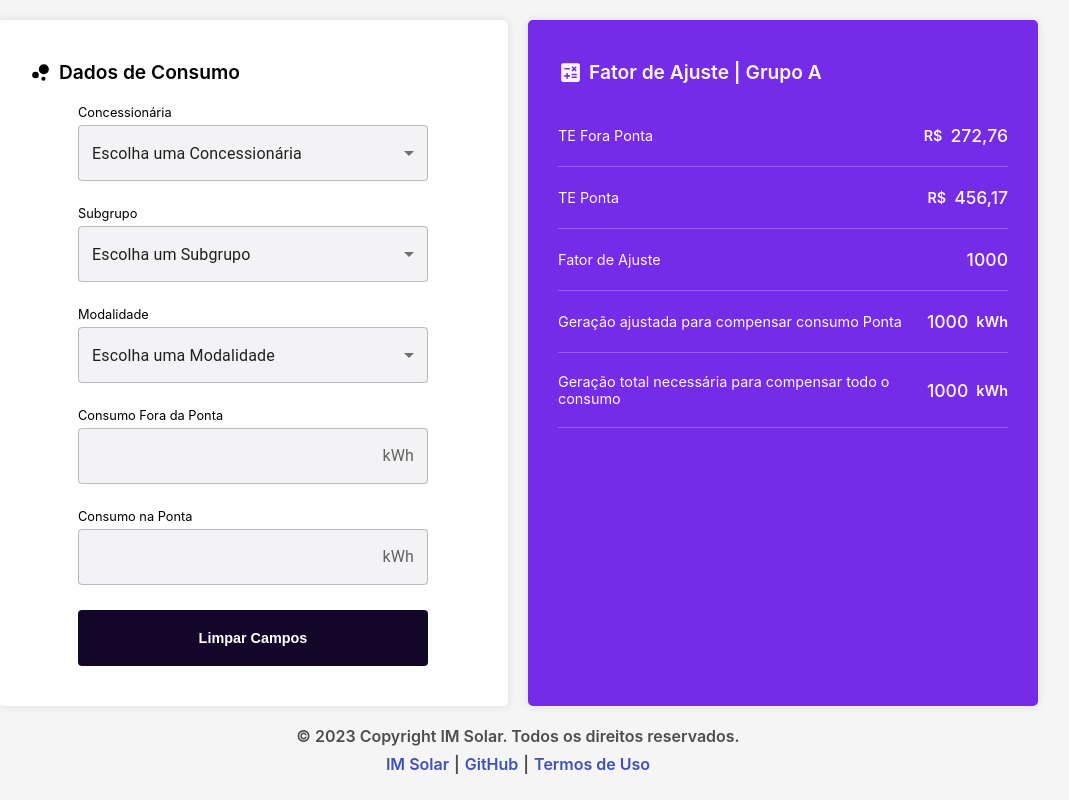
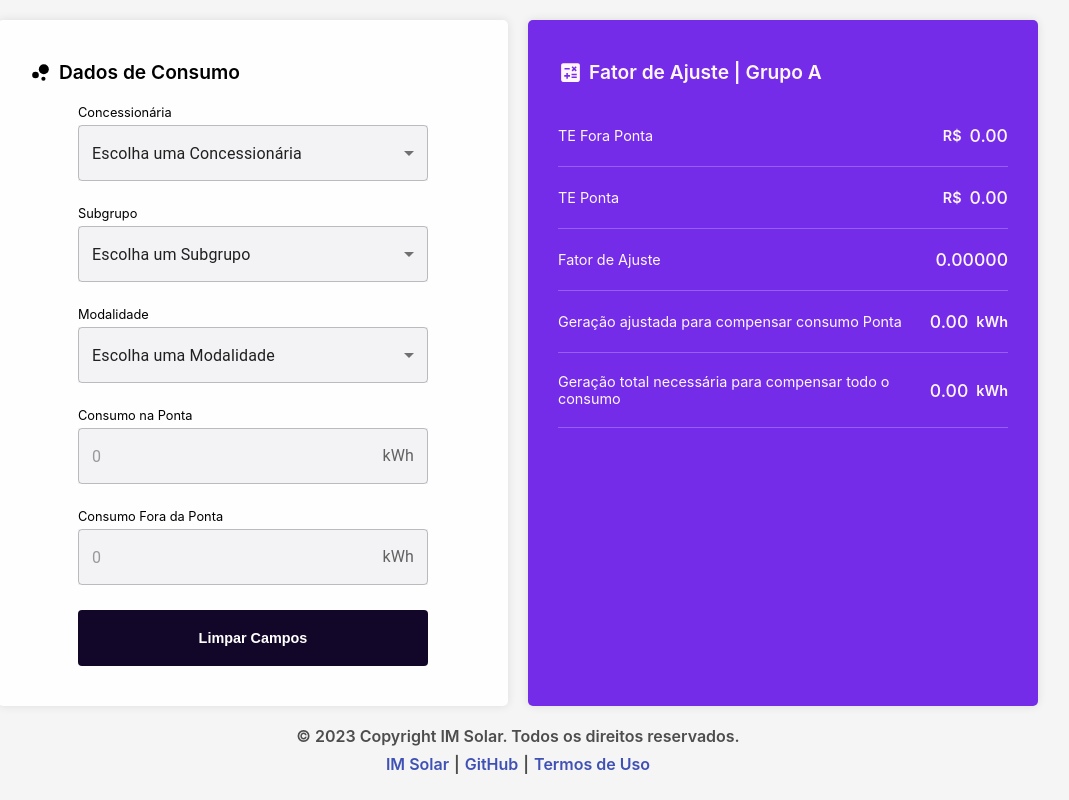
Before and after one commit to izaiasmachado/tarifas.imsolar.com.br, a React (Create React App) app: page /#/fator-ajuste-grupo-a in a window 1280 px wide. Shown: the whole page, without its empty margins (122-1191 px from the left). Built offline with nearby package versions, Linux system fonts and the light colour scheme.

Commit message:
feat: output values

```diff
--- a/src/pages/FatorAjusteGrupoA/FatorAjusteGrupoA.js
+++ b/src/pages/FatorAjusteGrupoA/FatorAjusteGrupoA.js
@@ -1,4 +1,4 @@
-import React from "react";
+import React, { useState } from "react";
 import "./styles.css";
 
 import { MenuItem } from "@material-ui/core";
@@ -34,37 +34,51 @@ const outputFields = [
   {
     key: "totalTEForaPonta",
     name: "TE Fora Ponta",
-    default: "0",
-    unit: "R$",
-    format: (value) => value.toFixed(2).toLocaleString("pt-BR"),
+    default: 0,
+    unit: {
+      name: "R$",
+      position: "left",
+    },
+    format: (value) => Number(value).toFixed(2).toLocaleString("pt-BR"),
   },
   {
     key: "totalTEPonta",
     name: "TE Ponta",
-    default: "0",
-    unit: "R$",
-    format: (value) => value.toFixed(2).toLocaleString("pt-BR"),
+    default: 0,
+    unit: {
+      name: "R$",
+      position: "left",
+    },
+    format: (value) => Number(value).toFixed(2).toLocaleString("pt-BR"),
   },
   {
     key: "fatorAjuste",
     name: "Fator de Ajuste",
-    default: "0",
-    unit: "",
-    format: (value) => value.toFixed(5).toLocaleString("pt-BR"),
+    default: 0,
+    unit: {
+      name: "",
+    },
+    format: (value) => Number(value).toFixed(5).toLocaleString("pt-BR"),
   },
   {
     key: "ajustadaConsumoPonta",
     name: "Geração ajustada para compensar consumo Ponta",
-    default: "0",
-    unit: "kWh",
-    format: (value) => value.toFixed(2).toLocaleString("pt-BR"),
+    default: 0,
+    unit: {
+      name: "kWh",
+      position: "right",
+    },
+    format: (value) => Number(value).toFixed(2).toLocaleString("pt-BR"),
   },
   {
     key: "ajustadaConsumoForaPonta",
     name: "Geração total necessária para compensar todo o consumo",
-    default: "0",
-    unit: "kWh",
-    format: (value) => value.toFixed(2).toLocaleString("pt-BR"),
+    default: 0,
+    unit: {
+      name: "kWh",
+      position: "right",
+    },
+    format: (value) => Number(value).toFixed(2).toLocaleString("pt-BR"),
   },
 ];
 
@@ -90,7 +104,10 @@ const SelectInput = ({ filter, handleChangeState }) => {
 };
 
 export default function FatorAjusteGrupoA() {
-  const fatorAjuste = getFatorAjuste();
+  const [consumoForaPonta, setConsumoForaPonta] = useState("");
+  const [consumoPonta, setConsumoPonta] = useState("");
+
+  const ajuste = getFatorAjuste();
   const { handleChangeState, clearFilters, filters } =
     useFilter(initialFilters);
 
@@ -100,8 +117,31 @@ export default function FatorAjusteGrupoA() {
     clearFilters();
   };
 
-  // const data = filtersController.applyAllFilters(fatorAjuste);
-  const combinedFilters = filtersController.getCombinedFilters(fatorAjuste);
+  const data = filtersController.applyAllFilters(ajuste);
+  const combinedFilters = filtersController.getCombinedFilters(ajuste);
+
+  const selectedRow = data.length === 1 ? data[0] : undefined;
+
+  if (selectedRow) {
+    selectedRow.ajustadaConsumoPonta =
+      typeof consumoPonta === "number"
+        ? consumoPonta / selectedRow.fatorAjuste
+        : 0;
+    selectedRow.ajustadaConsumoForaPonta =
+      typeof consumoForaPonta === "number"
+        ? selectedRow.ajustadaConsumoPonta + consumoForaPonta
+        : 0;
+  }
+
+  const outputValues = outputFields.map((field) => {
+    const value =
+      selectedRow && selectedRow.hasOwnProperty(field.key)
+        ? selectedRow[field.key]
+        : field.default;
+
+    field.value = field.format(value);
+    return field;
+  });
 
   return (
     <div className="container-fator-ajuste">
@@ -122,6 +162,24 @@ export default function FatorAjusteGrupoA() {
                 handleChangeState={handleChangeState}
               />
             ))}
+            <div className="select-input input">
+              <div className="input-label">Consumo na Ponta</div>
+              <TextField
+                InputProps={{
+                  endAdornment: (
+                    <InputAdornment position="end">kWh</InputAdornment>
+                  ),
+                }}
+                type="number"
+                className="select-input fator-field input-field"
+                variant="outlined"
+                value={consumoPonta}
+                placeholder="0"
+                onChange={(event) =>
+                  setConsumoPonta(Number(event.target.value))
+                }
+              ></TextField>
+            </div>
 
             <div className="select-input input">
               <div className="input-label">Consumo Fora da Ponta</div>
@@ -134,19 +192,11 @@ export default function FatorAjusteGrupoA() {
                 type="number"
                 className="select-input fator-field input-field"
                 variant="outlined"
-              ></TextField>
-            </div>
-            <div className="select-input input">
-              <div className="input-label">Consumo na Ponta</div>
-              <TextField
-                InputProps={{
-                  endAdornment: (
-                    <InputAdornment position="end">kWh</InputAdornment>
-                  ),
-                }}
-                type="number"
-                className="select-input fator-field input-field"
-                variant="outlined"
+                value={consumoForaPonta}
+                placeholder="0"
+                onChange={(event) =>
+                  setConsumoForaPonta(Number(event.target.value))
+                }
               ></TextField>
             </div>
 
@@ -165,25 +215,59 @@ export default function FatorAjusteGrupoA() {
           </div>
 
           <div className="calculations">
-            <div className="calc">
+            {(outputValues || []).map((field) => {
+              const UnitTag = () => (
+                <div className="calc-result-unit">{field.unit.name}</div>
+              );
+              const NumberTag = () => (
+                <div className="calc-result-number">{field.value}</div>
+              );
+
+              return (
+                <div className="calc" key={field.key}>
+                  <div className="calc-label">{field.name}</div>
+                  <div className="calc-result">
+                    {field.unit.position === "right" ? (
+                      <>
+                        <NumberTag />
+                        <UnitTag />
+                      </>
+                    ) : (
+                      <>
+                        <UnitTag />
+                        <NumberTag />
+                      </>
+                    )}
+                  </div>
+                </div>
+              );
+            })}
+
+            {/* <div className="calc">
               <div className="calc-label">TE Fora Ponta</div>
               <div className="calc-result">
                 <div className="calc-result-unit">R$</div>
-                <div className="calc-result-number">272,76</div>
+                <div className="calc-result-number">
+                  {outputValues[0].value}
+                </div>
               </div>
             </div>
             <div className="calc">
               <div className="calc-label">TE Ponta</div>
               <div className="calc-result">
                 <div className="calc-result-unit">R$</div>
-                <div className="calc-result-number">456,17</div>
+                <div className="calc-result-number">
+                  {outputValues[1].value}
+                </div>
               </div>
             </div>
             <div className="calc">
               <div className="calc-label">Fator de Ajuste</div>
               <div className="calc-result">
                 <div className="calc-result-unit"></div>
-                <div className="calc-result-number">1000</div>
+                <div className="calc-result-number">
+                  {outputValues[2].value}
+                </div>
               </div>
             </div>
             <div className="calc">
@@ -191,7 +275,9 @@ export default function FatorAjusteGrupoA() {
                 Geração ajustada para compensar consumo Ponta
               </div>
               <div className="calc-result">
-                <div className="calc-result-number">1000</div>
+                <div className="calc-result-number">
+                  {outputValues[3].value}
+                </div>
                 <div className="calc-result-unit">kWh</div>
               </div>
             </div>
@@ -201,10 +287,12 @@ export default function FatorAjusteGrupoA() {
                 Geração total necessária para compensar todo o consumo
               </div>
               <div className="calc-result">
-                <div className="calc-result-number">1000</div>
+                <div className="calc-result-number">
+                  {outputValues[4].value}
+                </div>
                 <div className="calc-result-unit">kWh</div>
               </div>
-            </div>
+            </div> */}
           </div>
         </div>
       </div>
--- a/src/pages/FatorAjusteGrupoA/styles.css
+++ b/src/pages/FatorAjusteGrupoA/styles.css
@@ -78,7 +78,7 @@
   flex-direction: column;
   gap: 5px;
   width: 100%;
-  min-width: 280px;
+  min-width: 240px;
   max-width: 350px;
 }
 
@@ -116,7 +116,7 @@
   flex-direction: row;
   justify-content: space-between;
   align-items: center;
-  min-width: 280px;
+  min-width: 240px;
   width: 100%;
   max-width: 600px;
   border-bottom: 1px solid #985df5;
```
